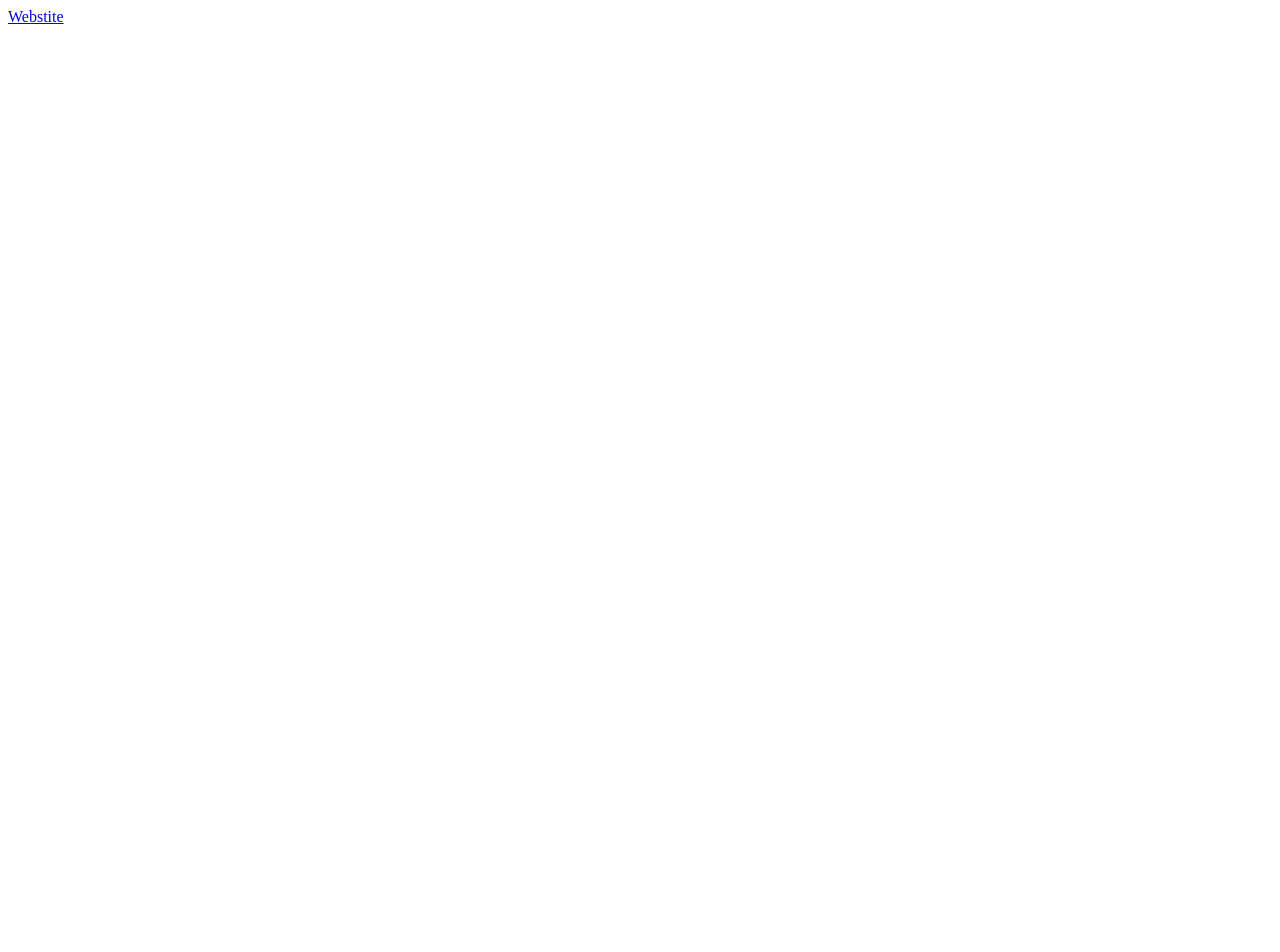
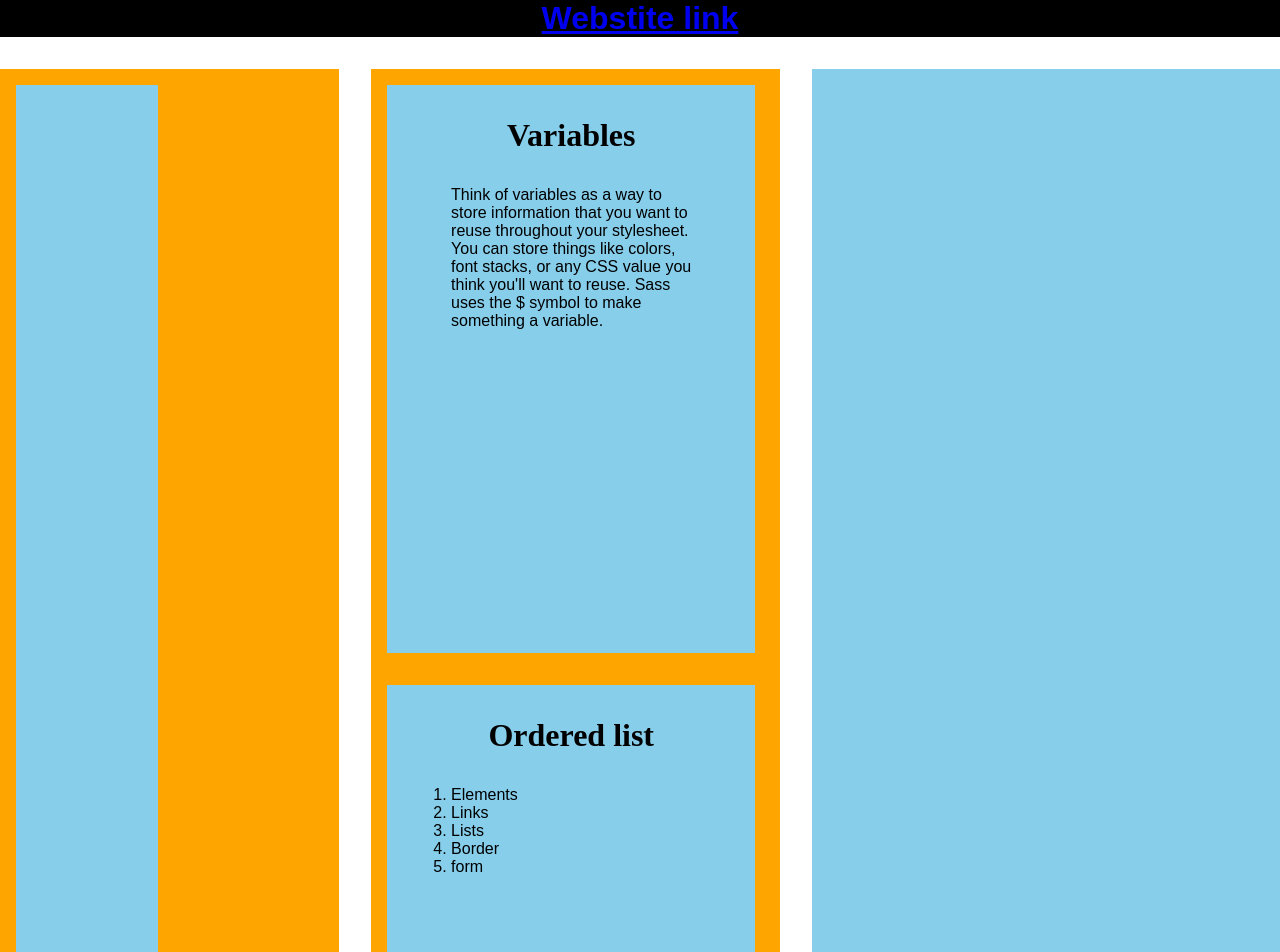
Before and after one commit to khlnidhi/EBookStore, a plain HTML site: page index.html in a window 1280 px wide. Shown: the top 952 px of the page. Before the commit the page ends 800 px from the top, so only its background shows below. Drawn offline with Linux system fonts and the light colour scheme.

Commit message:
final commit

```diff
--- a/index.html
+++ b/index.html
@@ -4,9 +4,52 @@
     <meta charset="UTF-8">
     <meta http-equiv="X-UA-Compatible" content="IE=edge">
     <meta name="viewport" content="width=device-width, initial-scale=1.0">
+    <link rel="stylesheet" href="main.css">
     <title>Nidhi Khandelwal</title>
 </head>
 <body>
-    <a href="Ebookstore.html">Webstite</a>
+    <div class ="web">
+       <h1><a href="Ebookstore.html">Webstite link</a></h1>
+    </div>
+    <div class="contain">
+    <div class="container">
+         <div class="box"></div>
+         <div class="box"></div>
+    </div>
+    <div class="con">
+        <div class="wide">
+            <div class="inbox">
+                <h1>Variables</h1>
+                <p>Think of variables as a way to store information that you want to reuse throughout your stylesheet. You can store things like colors, font stacks, or any CSS value you think you'll want to reuse.
+                     Sass uses the $ symbol to make something a variable. </p>
+            </div>
+        </div>
+
+        <div class="wide">
+            <div class="inbox">
+                <h1>Ordered list</h1>
+                <ol>
+                    <li>Elements</li>
+                    <li>Links</li>
+                    <li>Lists</li>
+                    <li>Border</li>
+                    <li>form</li>
+                </ol>
+
+            </div>
+        </div>
+   </div>
+   <div class ="sbox">
+    <div class="boxs"></div>
+    <div class="boxs"></div>
+    <div class="boxs"></div>
+    <div class="boxs"></div>
+   </div>
+</div>
+
+
+<div class=" top">
+<button> go to top</button>
+</div>
 </body>
 </html>
--- /dev/null
+++ b/main.css
@@ -0,0 +1,101 @@
+*{
+    margin: 0;
+    padding: 0;
+    box-sizing: border-box;
+}
+.web{
+    text-align: center;
+    font-family: Arial, Helvetica, sans-serif;
+    font-size:medium;
+   background-color: black;
+}
+.contain{
+    width: 100%;
+    height: auto;
+    display: flex;
+    flex-direction: row;
+
+
+}
+.container{
+    width:29%;
+    height:1200px;
+    background: orange;
+   margin-top: 2em;
+ margin-right: 2em;
+}
+.box{
+
+    width:42%;
+    height:1150px;
+    background: skyblue;
+   margin: 1em;
+    float: left;
+}
+.con{
+    width: 35%;
+    height:1200px;
+    background: orange;
+   margin-top: 2em;
+   display: flex;
+   flex-direction: column;
+}
+.wide{
+
+    width:90%;
+    height:1150px;
+    background: skyblue;
+   margin: 1em;
+   display: block;
+
+}
+.inbox{
+    margin:2em;
+
+}
+p{
+    padding: 2em;
+  font-size: medium;
+  font-family: Arial, Helvetica, sans-serif;
+}
+h1{
+    text-align: center;
+    color:black;
+}
+ol{
+    padding: 2em;
+    font-family: Arial, Helvetica, sans-serif;
+    font-size: medium;
+}
+button{
+    float: right;
+    margin-right: 0px;
+    font-family: Arial, Helvetica, sans-serif;
+    font-size: 12px;
+    background-color: green;
+    overflow:auto;
+    padding: 1em;
+}
+.top{
+    align-items: right;
+}
+.sbox{
+    margin-top: 2em;
+    margin-left: 2em;
+    width:40%;
+
+    background-color: skyblue;
+}
+
+.boxs{
+    width:10%;
+    height:30%;
+}
+@media  only screen and(max-width:768px) {
+
+   .container{
+       width: 100%;
+        display: flex;
+        flex-direction: column;
+   }
+}
```
